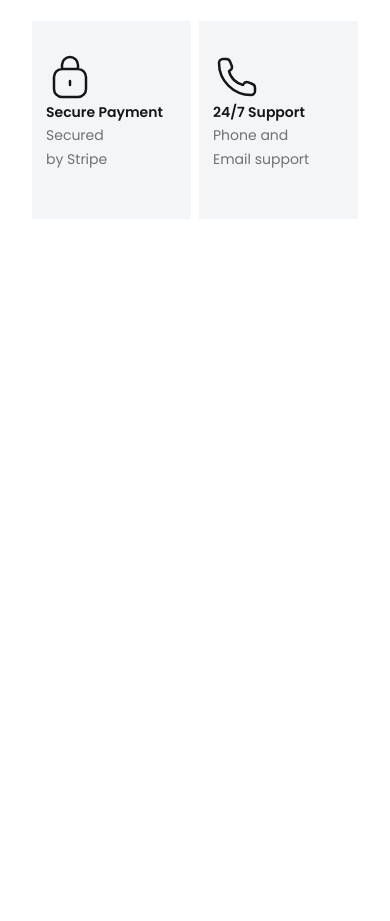
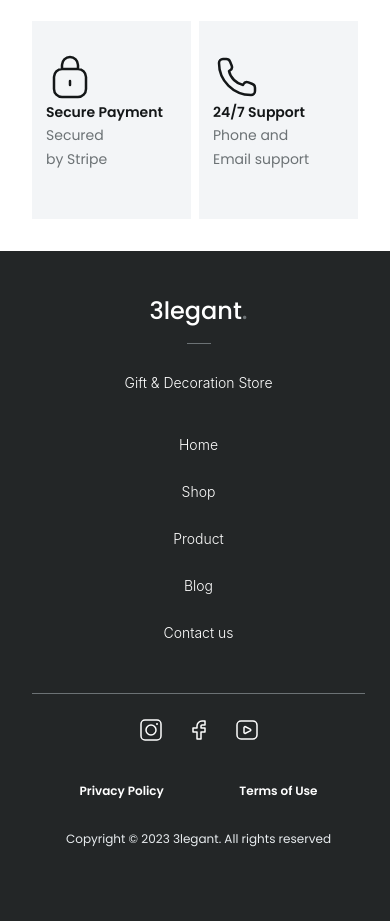
Before and after one commit to N-Drakhman/Project-1-Furniture-, a plain HTML site: page furniture.html in a window 390 px wide. Shown: the part 1061-1982 px from the top of the page. Before the commit the page ends 1312 px from the top, so only its background shows below. Drawn offline with Linux system fonts and the light colour scheme.

Commit message:
add footer

```diff
--- a/furniture.css
+++ b/furniture.css
@@ -196,6 +196,108 @@
   background-image: url("/images/24-7-support.svg");
 }
 
+/* ------------------------------------------------------- footer */
+
+.footer {
+  width: 100%;
+  background-color: #232627;
+  padding: 80px 160px 32px 160px;
+  display: flex;
+  flex-direction: column;
+  gap: 49px;
+}
+
+.footer a {
+  color: white;
+}
+
+.footer-content {
+  display: flex;
+  justify-content: space-between;
+}
+
+.logo-slogan {
+  display: flex;
+  gap: 32px;
+  width: fit-content;
+}
+
+.footer-logo {
+  font-size: 24px;
+  font-weight: 500;
+  line-height: 24px;
+  display: flex;
+}
+
+.footer-logo::after {
+  content: "";
+  background-color: #6c7275;
+  width: 1px;
+  height: 24px;
+  display: inline-block;
+  margin: 0 0 0 32px;
+  position: relative;
+  top: 4px;
+}
+
+.footer-logo span {
+  color: #6c7275;
+}
+
+.footer-slogan,
+.footer-navbar a {
+  font-size: 14px;
+  font-weight: 300;
+  line-height: 22px;
+  font-family: "inter";
+  color: white;
+}
+
+.footer-navbar {
+  display: flex;
+  justify-content: space-between;
+  gap: 25px;
+}
+
+.footer-bar {
+  display: flex;
+  border-top: 1px solid #6c7275;
+  justify-content: space-between;
+  padding: 16px 0;
+}
+
+.copyright {
+  display: flex;
+  gap: 28px;
+}
+
+.copyright:first-child div,
+.copyright a {
+  font-size: 12px;
+  line-height: 20px;
+  font-weight: 600;
+}
+
+.copyright a {
+  font-weight: 600;
+}
+
+.copyright:first-child div {
+  font-weight: 400;
+  color: #e8ecef;
+  text-align: center;
+}
+
+.social-icon {
+  display: flex;
+  gap: 24px;
+}
+
+.social-icon img {
+  height: 24px;
+  width: 24px;
+}
+
 @media screen and (max-width: 992px) {
   body {
     position: relative;
@@ -268,6 +370,62 @@
   .help-description span {
     display: block;
   }
+
+  /* ------------------------------------------------------ footer */
+  .footer {
+    width: 100%;
+    padding: 48px 25px 48px 32px;
+  }
+
+  .footer-content {
+    gap: 40px;
+  }
+
+  .footer-content,
+  .footer-bar,
+  .footer-logo {
+    flex-direction: column;
+  }
+
+  .logo-slogan {
+    width: 100%;
+    align-items: center;
+    justify-content: center;
+  }
+
+  .footer-logo {
+    font-size: 24px;
+    line-height: 24px;
+    display: block;
+    gap: 16px;
+  }
+
+  .footer-logo::after {
+    content: "";
+    background-color: #6c7275;
+    position: relative;
+  }
+
+  .footer-navbar {
+    justify-content: center;
+  }
+
+  .copyright {
+    justify-content: space-evenly;
+    display: flex;
+    flex-wrap: wrap;
+  }
+
+  .copyright:first-child div {
+    order: 1;
+  }
+
+  .social-icon {
+    justify-content: center;
+    gap: 24px;
+    margin-bottom: 32px;
+    order: -1;
+  }
 }
 
 @media screen and (max-width: 576px) {
@@ -276,4 +434,28 @@
   .account-link {
     display: none;
   }
+
+  /* ------------------------------------------------------ footer */
+  .footer-navbar {
+    align-items: center;
+    justify-content: center;
+  }
+
+  .footer-bar {
+    padding: 24px 0;
+  }
+
+  .logo-slogan,
+  .footer-navbar {
+    flex-direction: column;
+  }
+
+  .footer-logo::after {
+    content: "";
+    background-color: #6c7275;
+    width: 24px;
+    height: 1px;
+    display: block;
+    margin: 16px auto 0px auto;
+  }
 }
--- a/furniture.html
+++ b/furniture.html
@@ -88,5 +88,46 @@
 
     </div>
 
+       <!-- footer -->
+    <div class="footer">
+      <div class="footer-content">
+        <div class="logo-slogan">
+          <!-- <div class="footer-logo">3legant<span>.</span></div> -->
+           <a href="" class="footer-logo">
+            3legant<span>.</span>
+           </a>
+          <div class="footer-slogan">Gift & Decoration Store</div>
+        </div>
+
+        <div class="footer-navbar">
+          <a href="">Home</a>
+          <a href="">Shop</a>
+          <a href="">Product</a>
+          <a href="">Blog</a>
+          <a href="">Contact us</a>
+        </div>
+      </div>
+
+      <div class="footer-bar">
+        <div class="copyright">
+          <div>Copyright © 2023 3legant. All rights reserved</div>
+          <a href="">Privacy Policy</a>
+          <a href="">Terms of Use</a>
+        </div>
+
+        <div class="social-icon">
+          <a href="">
+            <img src="./images/insta.svg" alt="" />
+          </a>
+          <a href="">
+            <img src="./images/facebook.svg" alt="" />
+          </a>
+          <a href="">
+            <img src="./images/youtube.svg" alt="" />
+          </a>
+        </div>
+      </div>
+    </div>
+
   </body>
 </html>
```
Also changed, not shown: images/facebook.svg (added), images/insta.svg (added), images/youtube.svg (added).
